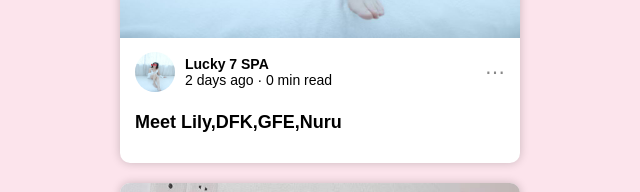
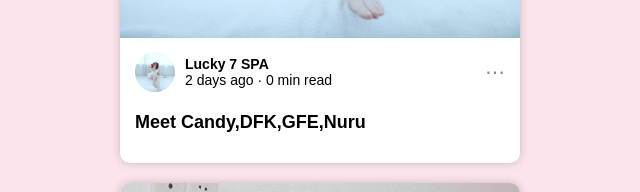
Before and after one commit to liuy-111/luck, a plain HTML site: page page_1.html in a window 1280 px wide. Shown: the part 2496-2688 px from the top of the page, 320-960 px from the left. Drawn offline with Linux system fonts and the light colour scheme.

Commit message:
Update page_1.html

```diff
--- a/page_1.html
+++ b/page_1.html
@@ -218,7 +218,7 @@
         </div>
 
         <div class="info">
-            <h2>Meet Lily,DFK,GFE,Nuru</h2>
+            <h2>Meet Candy,DFK,GFE,Nuru</h2>
 
         </div>
     </div>
```
